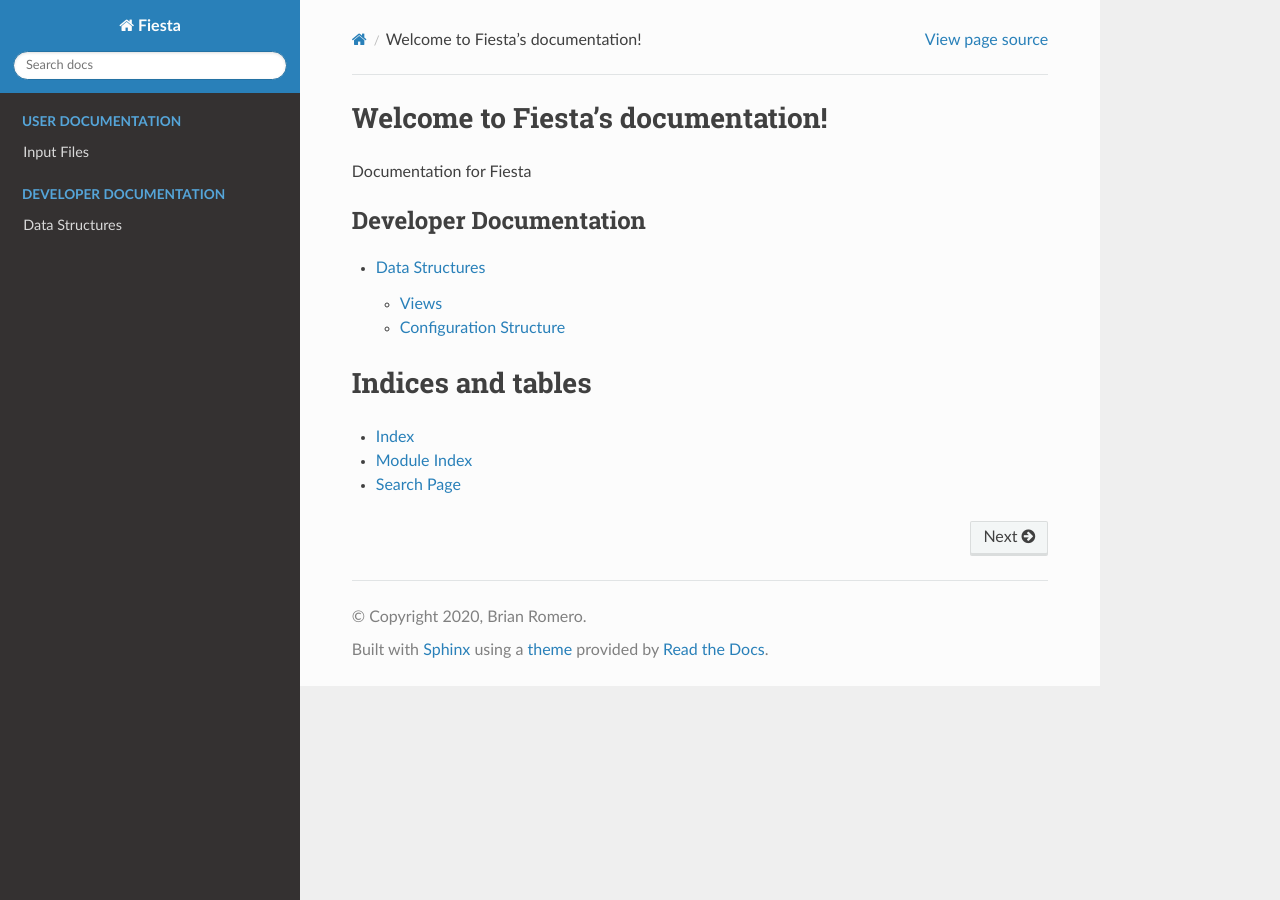
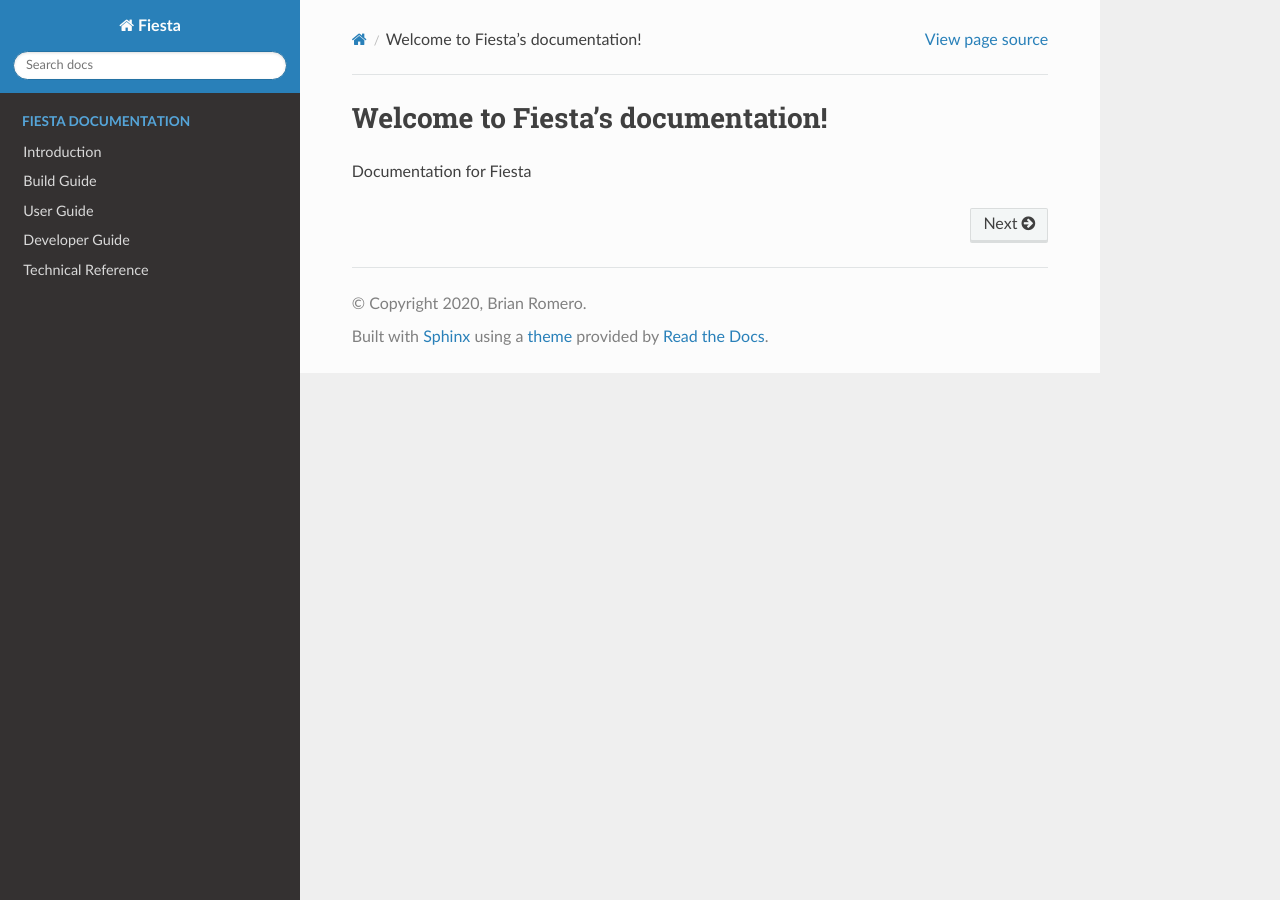
Before and after one commit to fiesta-cfd/fiesta, a Sphinx documentation site: the page built from docs/source/index.rst, in a window 1280 px wide. Built offline with Sphinx 7.4.7 and the Read the Docs theme 2.0.0, drawn with Linux system fonts in a browser that asks for light colours.

Commit message:
created outline of fiesta docs

```diff
--- /dev/null
+++ b/docs/source/buildguide.rst
@@ -0,0 +1,32 @@
+################################################################################
+Build Guide
+################################################################################
+
+********************************************************************************
+Setup
+********************************************************************************
+
+Dependencies
+================================================================================
+
+Supported Platforms
+================================================================================
+
+Suggested Directory Structure
+================================================================================
+
+********************************************************************************
+Configuration
+********************************************************************************
+
+********************************************************************************
+Installation
+********************************************************************************
+
+********************************************************************************
+Testing
+********************************************************************************
+
+********************************************************************************
+Kokkos Tools
+********************************************************************************
--- a/docs/source/conf.py
+++ b/docs/source/conf.py
@@ -32,7 +32,7 @@ master_doc='index'
 # Add any Sphinx extension module names here, as strings. They can be
 # extensions coming with Sphinx (named 'sphinx.ext.*') or your custom
 # ones.
-extensions = [
+extensions = ['sphinx.ext.mathjax'
 ]
 
 # Add any paths that contain templates here, relative to this directory.
--- a/docs/source/index.rst
+++ b/docs/source/index.rst
@@ -10,23 +10,12 @@ Documentation for Fiesta
 
 
 .. toctree::
-   :maxdepth: 2
-   :caption: User Documentation
-   :hidden:
+    :maxdepth: 2
+    :caption: Fiesta Documentation
+    :hidden:
 
-   input.rst
-
-.. toctree::
-   :maxdepth: 2
-   :caption: Developer Documentation
-
-   variables.rst
-
-
-
-Indices and tables
-==================
-
-* :ref:`genindex`
-* :ref:`modindex`
-* :ref:`search`
+    intro.rst
+    buildguide.rst
+    userguide.rst
+    devguide.rst
+    techref.rst
--- /dev/null
+++ b/docs/source/techref.rst
@@ -0,0 +1,11 @@
+################################################################################
+Technical Reference
+################################################################################
+
+********************************************************************************
+Equations
+********************************************************************************
+
+********************************************************************************
+Performance
+********************************************************************************
```
Also changed, not shown: docs/source/devguide.rst (added, +46 -0 lines), docs/source/intro.rst (added, +26 -0 lines), docs/source/userguide.rst (added, +71 -0 lines).
